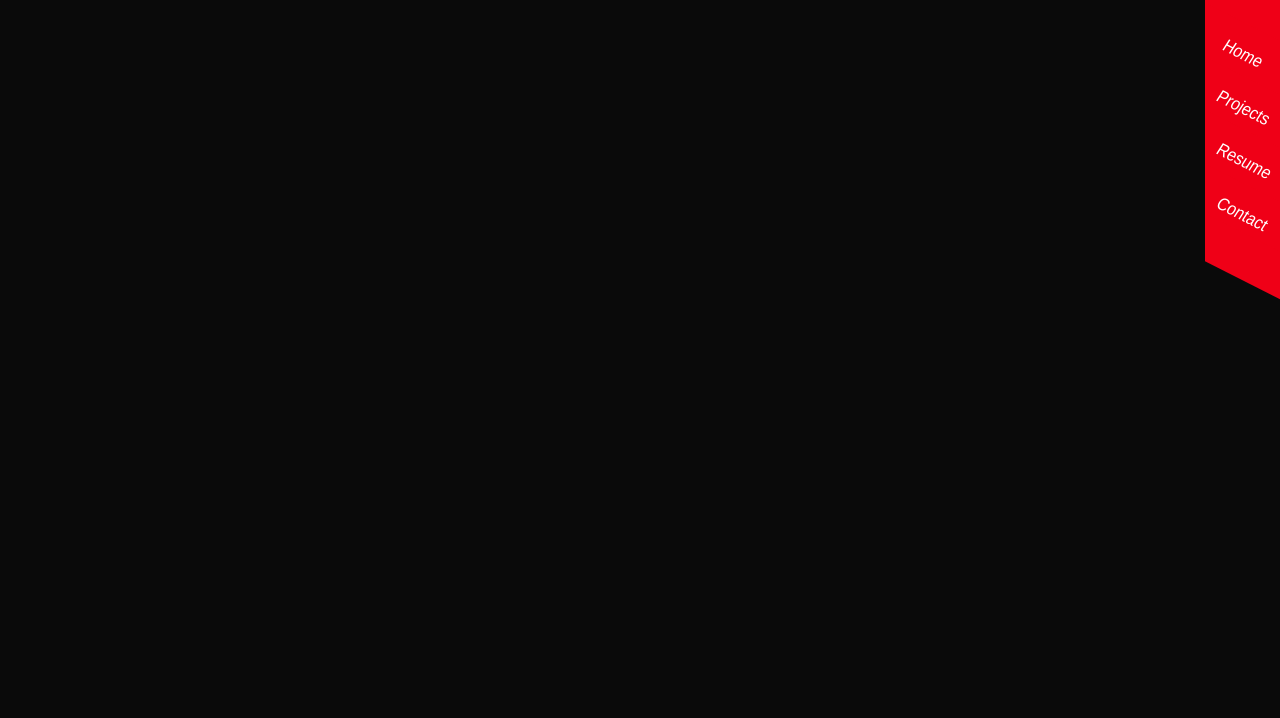
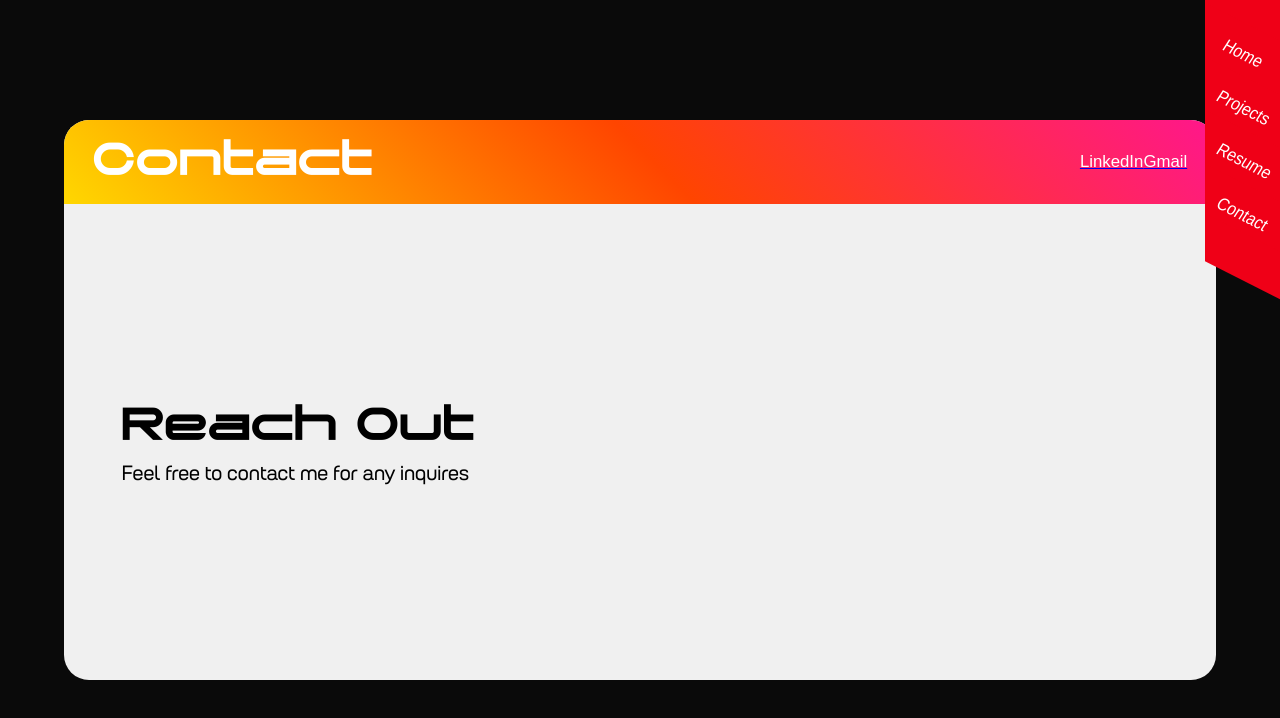
Before and after one commit to kevin21018212/PortfolioV3, a Next.js app: page /contact in a window 1280 px wide. Shown: the top 718 px of the page. Built offline with nearby package versions, Linux system fonts and the light colour scheme.

Commit message:
contact page start

```diff
--- /dev/null
+++ b/app/contact/components/card.tsx
@@ -0,0 +1,29 @@
+import Link from "next/link";
+import styles from "../css/card.module.css";
+const ContactCard = () => {
+  return (
+    <div className={styles.contactcard}>
+      <div className={styles.title}>
+        <p className="t1">Contact </p>
+        <div className={styles.links}>
+          <Link href="https://www.linkedin.com/in/matthew-bennett-bennett-592102252/">
+            <p>LinkedIn </p>
+          </Link>
+
+          <Link href="mailto:trashlinkmain@gmail.com">
+            <p>Gmail</p>
+          </Link>
+        </div>
+      </div>
+      <div className={styles.infosection}>
+        <div>
+          <p className="t1">Reach Out</p>
+          <p className="m">Feel free to contact me for any inquires</p>
+        </div>
+        <div></div>
+        <div></div>
+      </div>
+    </div>
+  );
+};
+export default ContactCard;
--- /dev/null
+++ b/app/contact/contact.module.css
@@ -0,0 +1,7 @@
+.contactContainer {
+  height: 100vh;
+  width: 100vw;
+  display: flex;
+  justify-content: center;
+  align-items: center;
+}
--- /dev/null
+++ b/app/contact/css/card.module.css
@@ -0,0 +1,35 @@
+.contactcard {
+  width: 90%;
+  height: 70%;
+  background-color: #f0f0f0;
+  border-radius: 25px;
+  overflow: hidden;
+}
+
+.title {
+  height: 15%;
+  width: 100%;
+  padding-left: 2.5%;
+  background: -webkit-linear-gradient(45deg, #ffd700, #ff4500, #ff1493);
+  display: flex;
+  align-items: center;
+}
+.title p {
+  flex-grow: 1;
+}
+.links {
+  display: flex;
+  justify-content: end;
+  padding-right: 5%;
+}
+
+.infosection {
+  height: 85%;
+  padding-left: 5%;
+  display: flex;
+  align-items: center;
+}
+.infosection p {
+  color: black;
+  margin: 0;
+}
--- a/app/contact/page.tsx
+++ b/app/contact/page.tsx
@@ -1,5 +1,12 @@
 "use client";
+import styles from "./contact.module.css";
+import ContactCard from "./components/card";
+
 const ContactPage = () => {
-  return <div className="contactContainer"></div>;
+  return (
+    <div className={styles.contactContainer}>
+      <ContactCard />
+    </div>
+  );
 };
 export default ContactPage;
```
